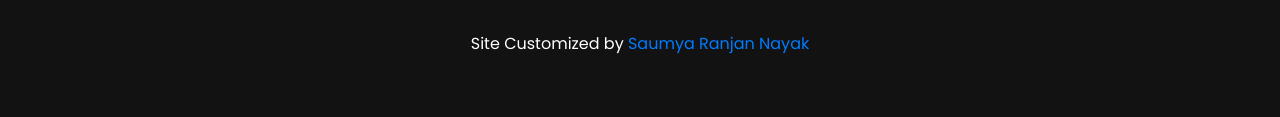
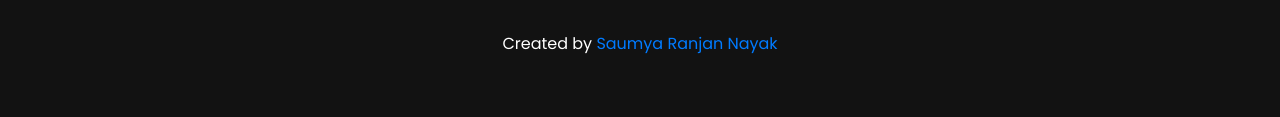
Before and after one commit to saumya66/equicode-site, a plain HTML site: page index.html in a window 1280 px wide. Shown: the part 6013-6130 px from the top of the page. Drawn offline with Linux system fonts and the light colour scheme.

Commit message:
Netlify Deployed

```diff
--- a/index.html
+++ b/index.html
@@ -886,7 +886,7 @@
                         <span class="mail">equicodeteam@gmail.com</span>
                     </div>
                     <div class="copyright text-center mt-35">
-                        <p class="text">Site Customized by <a rel="nofollow" href="https://github.com/saumya66">Saumya Ranjan Nayak</a> </p>
+                        <p class="text">Created by <a rel="nofollow" href="https://github.com/saumya66">Saumya Ranjan Nayak</a> </p>
                     </div> <!--  copyright -->
                     <br>
                     <div class="copyright text-center mt-35">
```
